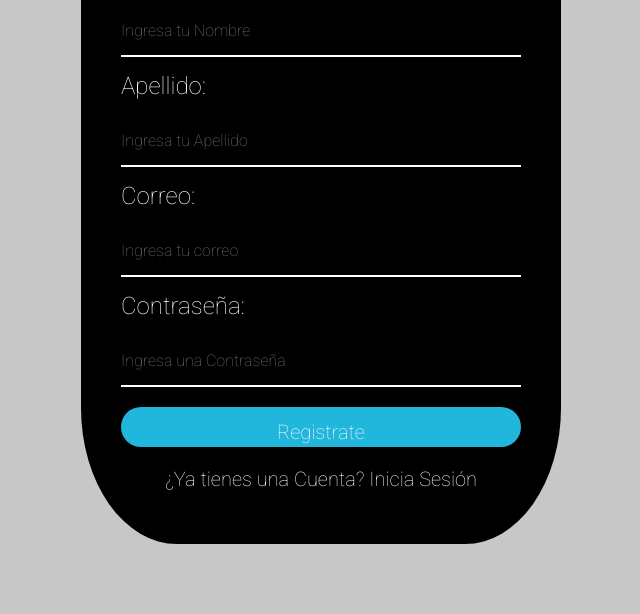
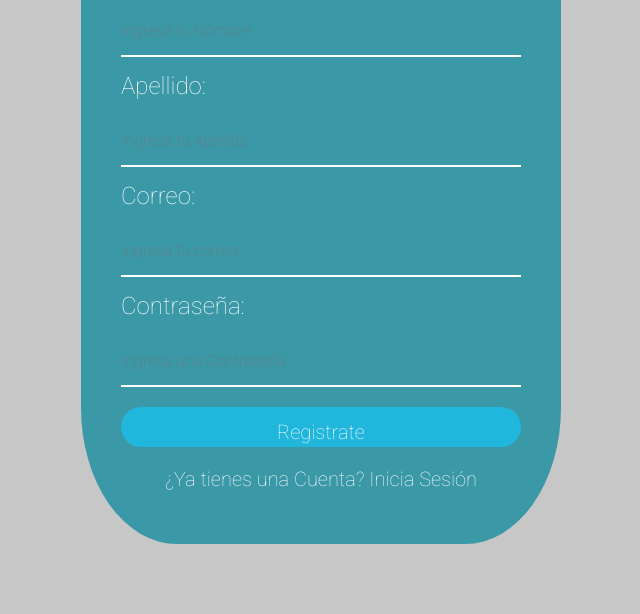
Before and after one commit to BazanJC/PracticaGit, a plain HTML site: page registro.html in a window 1280 px wide. Shown: the part 206-820 px from the top of the page, without its empty margins (329-969 px from the left). Drawn offline with Linux system fonts and the light colour scheme.

Commit message:
modifique el color

```diff
--- a/CSS/registro.css
+++ b/CSS/registro.css
@@ -21,7 +21,7 @@ body{
 .form{
     width: 400px;
     height: 600px;
-    background-color: black;
+    background-color: rgb(58, 152, 167);
     padding: 40px;
     border-radius: 10px;
     color: white;
```
